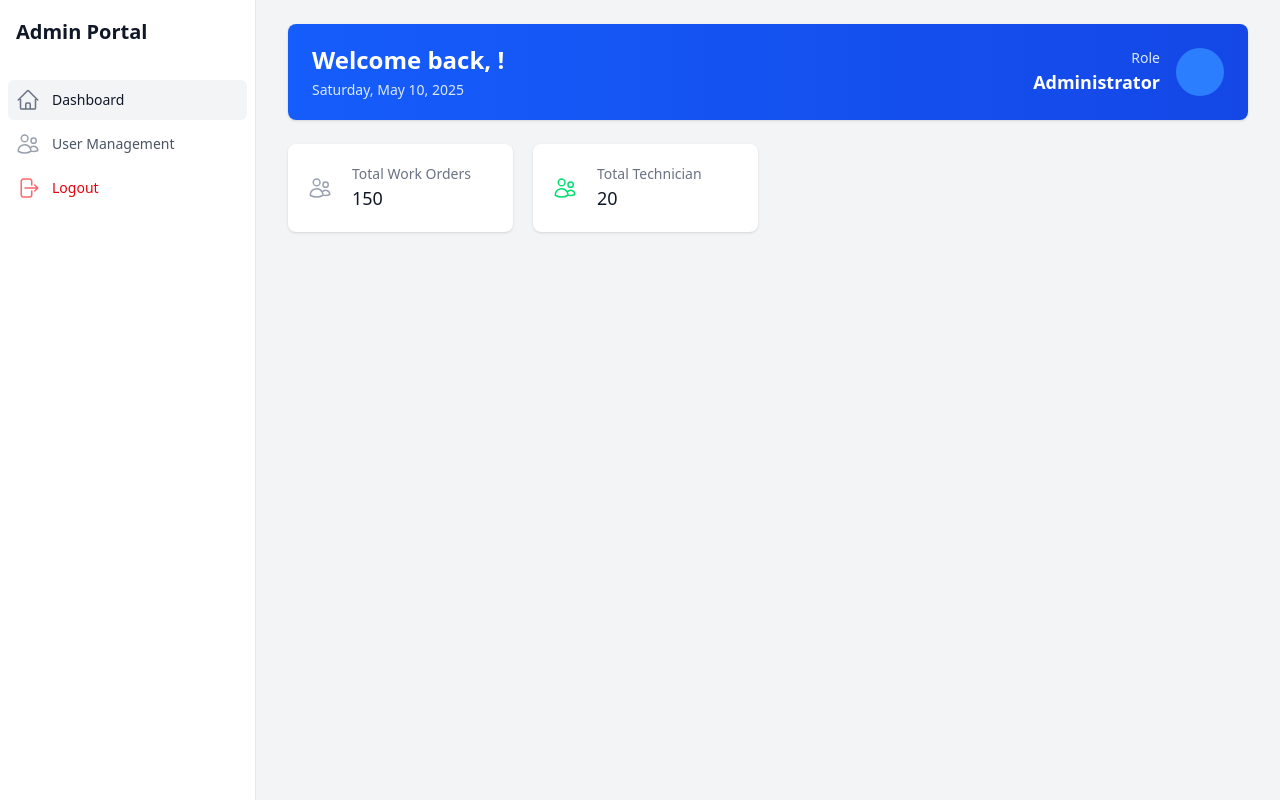
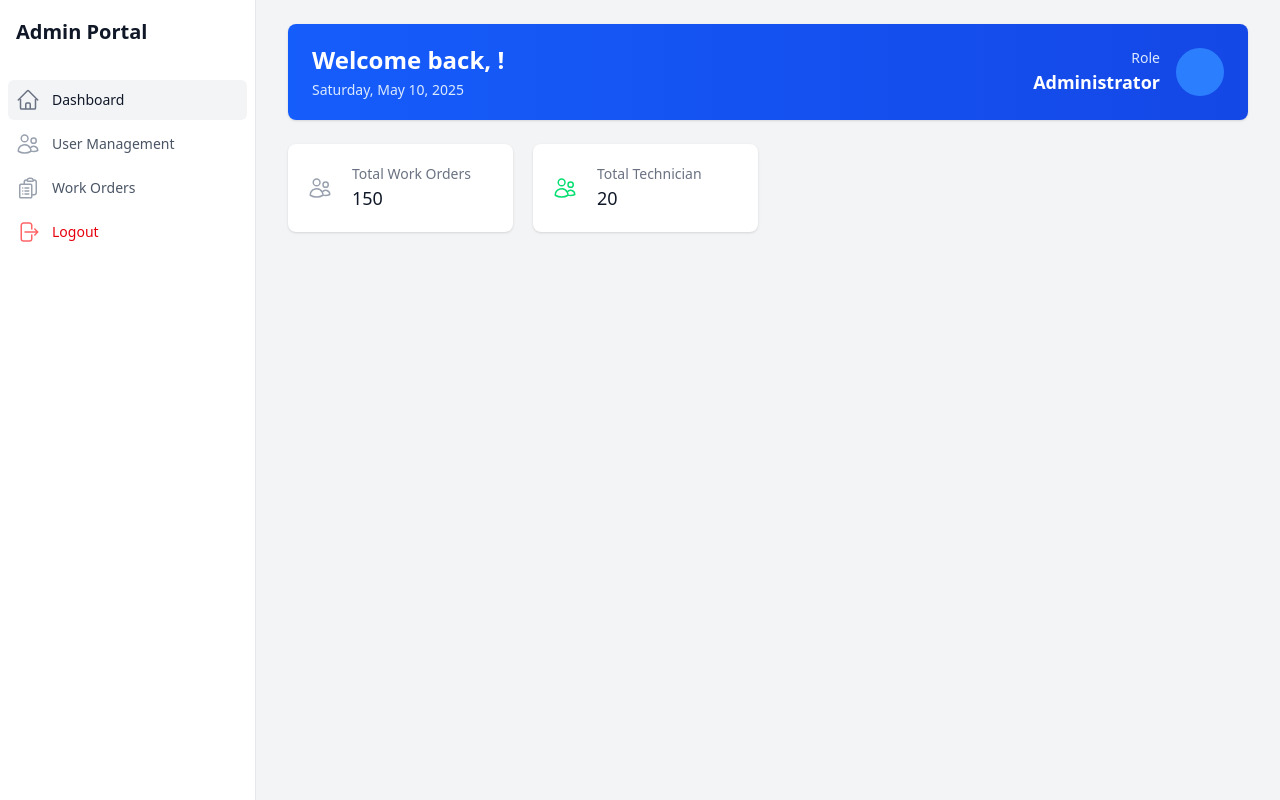
Before and after one commit to thilinamendis/AFS_DataCapture_APP, a React (Vite) app in the folder client/: page /admin in a window 1280 px wide. Built offline with nearby package versions, Linux system fonts and the light colour scheme.

Commit message:
Add Work Orders navigation: include Work Orders link in AdminLayout and update user property names for consistency with the user model.

```diff
--- a/client/src/pages/admin/AdminLayout.jsx
+++ b/client/src/pages/admin/AdminLayout.jsx
@@ -6,7 +6,8 @@ import {
     UsersIcon,
     ArrowRightOnRectangleIcon,
     Bars3Icon,
-    XMarkIcon
+    XMarkIcon,
+    ClipboardDocumentListIcon
 } from '@heroicons/react/24/outline';
 
 function AdminLayout() {
@@ -27,7 +28,8 @@ function AdminLayout() {
 
     const navigation = [
         { name: 'Dashboard', to: '/admin', icon: HomeIcon },
-        { name: 'User Management', to: '/admin/users', icon: UsersIcon }
+        { name: 'User Management', to: '/admin/users', icon: UsersIcon },
+        { name: 'Work Orders', to: '/admin/workorders', icon: ClipboardDocumentListIcon }
     ];
 
     return (
@@ -128,7 +130,7 @@ function AdminLayout() {
                                         <div className="flex items-center justify-between">
                                             <div>
                                                 <h2 className="text-2xl font-bold text-white">
-                                                    Welcome back, {user?.firstName} {user?.lastName}!
+                                                    Welcome back, {user?.firstname} {user?.lastname}!
                                                 </h2>
                                                 <p className="mt-1 text-sm text-blue-100">
                                                     {new Date().toLocaleDateString('en-US', {
```
